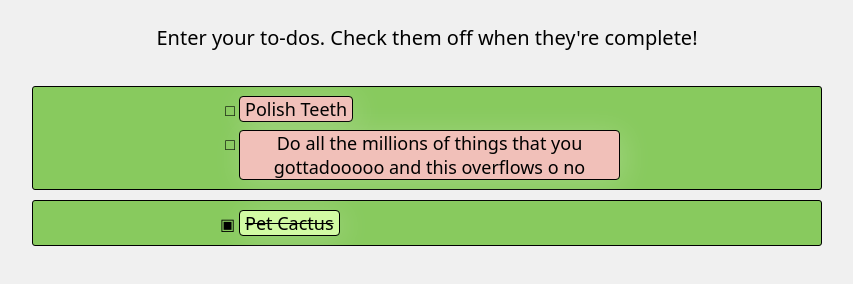
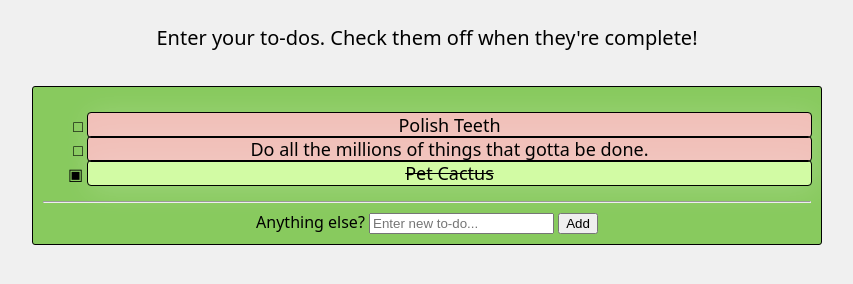
Before and after one commit to Heidi-Negrete/to-do-app, a plain HTML site: page index.html in a window 1280 px wide. Shown: the part 90-374 px from the top of the page, without its empty margins (213-1066 px from the left). Drawn offline with Linux system fonts and the light colour scheme.

Commit message:
add form to html

```diff
--- a/index.html
+++ b/index.html
@@ -15,22 +15,26 @@
 				</header>
 				<p>Enter your to-dos. Check them off when they're complete!</p>
 			</div>
+
 			<div class="box">
-				<ul class="todos" id="unfinished">
+				<ul class="todos-list">
 					<li class="todo"><span class="content">Polish Teeth</span></li>
 					<li class="todo">
 						<span class="content"
-							>Do all the millions of things that you gottadooooo and this
-							overflows o no</span
+							>Do all the millions of things that gotta be done.</span
 						>
 					</li>
-				</ul>
-			</div>
-			<div class="box">
-				<ul class="todos" id="completed">
 					<li class="todo complete"><span class="content">Pet Cactus</span></li>
 				</ul>
+
+				<hr />
+				<form id="todo-form">
+					<label for="todo-title">Anything else?</label>
+					<input type="text" id="todo-title" placeholder="Enter new to-do..." />
+					<input type="submit" id="button-add" value="Add" class="btn" />
+				</form>
 			</div>
 		</main>
+		<script type="module" src="/src/main.ts"></script>
 	</body>
 </html>
```
